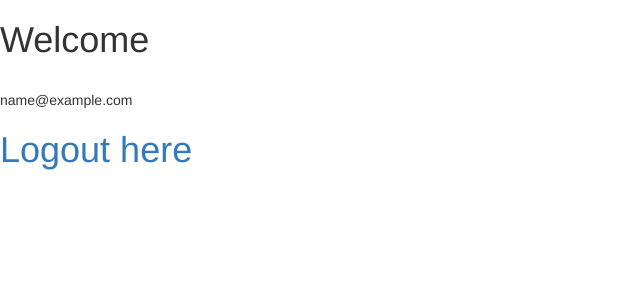
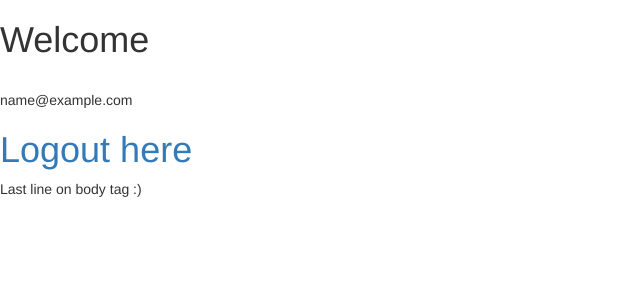
Before and after one commit to coding-fantastic/Login, a PHP site: page /Welcome.php in a window 1280 px wide. Shown: the top 300 px of the page, without its empty margins (0-640 px from the left). Run offline with PHP 8.4, Linux system fonts and the light colour scheme; the visitor is signed in with stand-in values (Sample User, id 1); a stand-in replaces the project's code that opens the database connection.

Commit message:
last line

```diff
--- a/Welcome.php
+++ b/Welcome.php
@@ -34,7 +34,7 @@ echo $_SESSION['email'];
 
 
 <h1><a href="Logout.php">Logout here</a> </h1>
-
+<p> Last line on body tag :) </p>
 
 </body>
 
```
